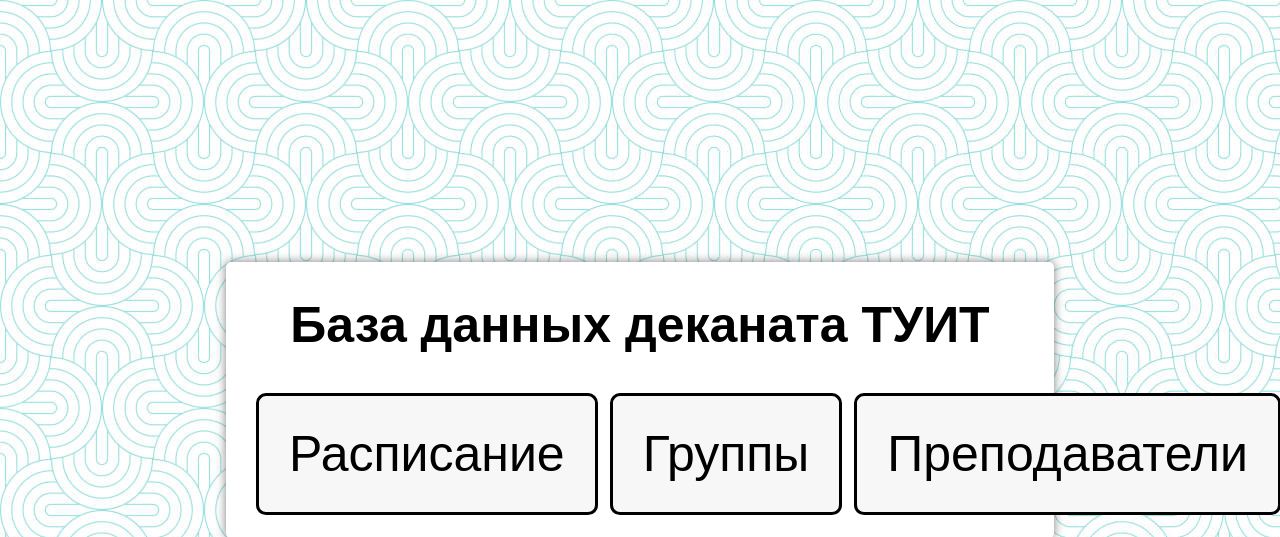
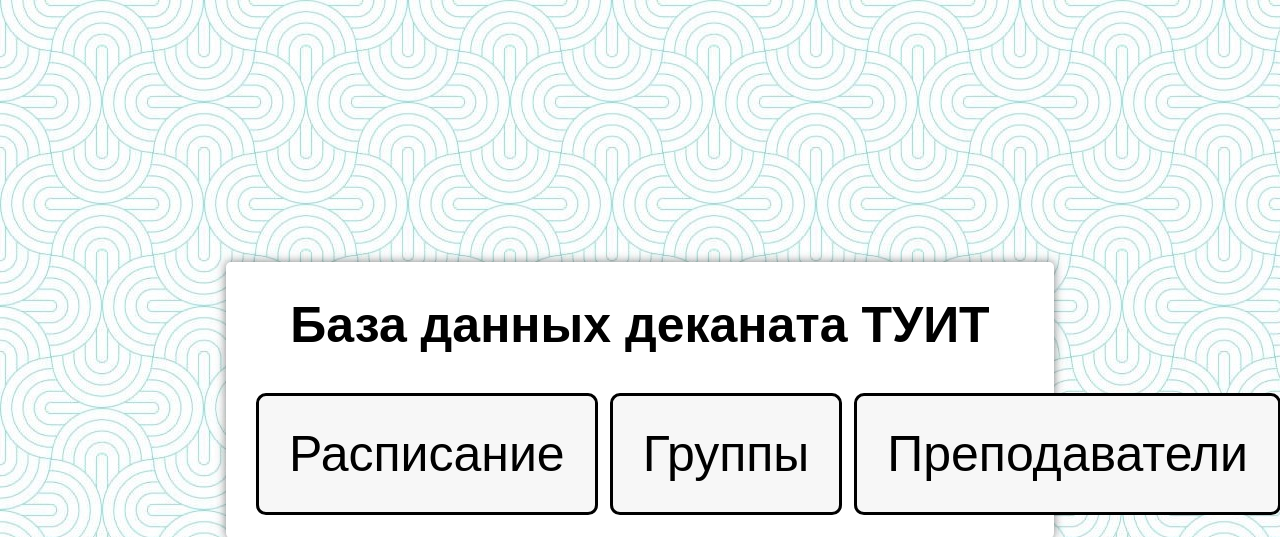
Before and after one commit to aPPClanK/Individual-project, a Flask app: page / in a window 1280 px wide. Shown: the top 537 px of the page. Run offline with Flask 3, Linux system fonts and the light colour scheme; some libraries are stand-ins or nearby versions.

Commit message:
changed bg

```diff
--- a/static/groups.css
+++ b/static/groups.css
@@ -1,5 +1,5 @@
 body {
-    background-image: url(5.jpg);
+    background-image: url(7.jpg);
     font-family: Arial, Helvetica, sans-serif;
 }
 .box {
--- a/static/index.css
+++ b/static/index.css
@@ -1,5 +1,5 @@
 body {
-    background-image: url(5.jpg);
+    background-image: url(7.jpg);
 }
 .box {
     background-color: white;
--- a/static/schedule.css
+++ b/static/schedule.css
@@ -1,5 +1,5 @@
 body {
-    background-image: url(5.jpg);
+    background-image: url(7.jpg);
     font-family: Arial, Helvetica, sans-serif;
 }
 .box {
--- a/static/teachers.css
+++ b/static/teachers.css
@@ -1,5 +1,5 @@
 body {
-    background-image: url(5.jpg);
+    background-image: url(7.jpg);
     font-family: Arial, Helvetica, sans-serif;
 }
 .container {
```
Also changed, not shown: static/5.jpg (deleted), static/7.jpg (added).
